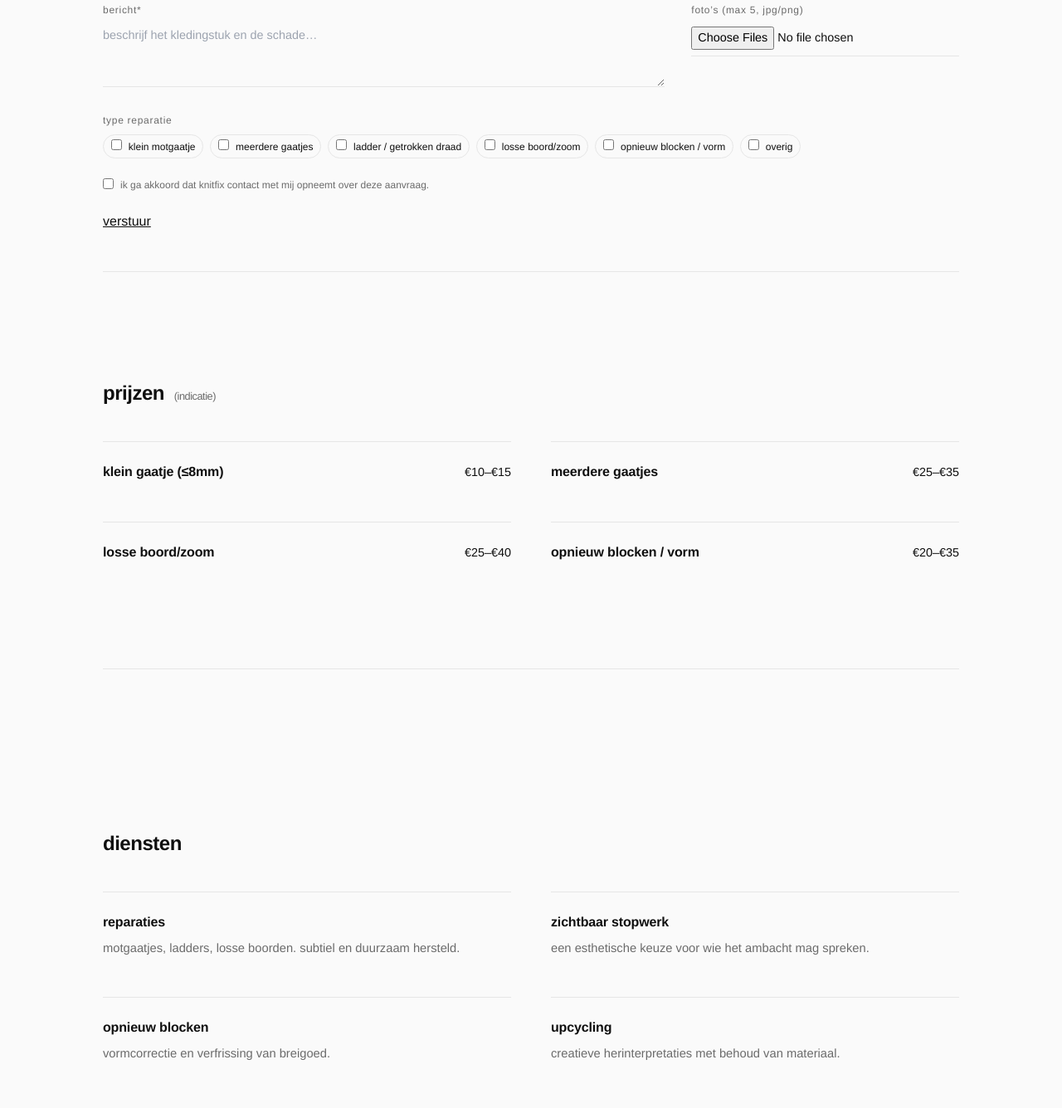
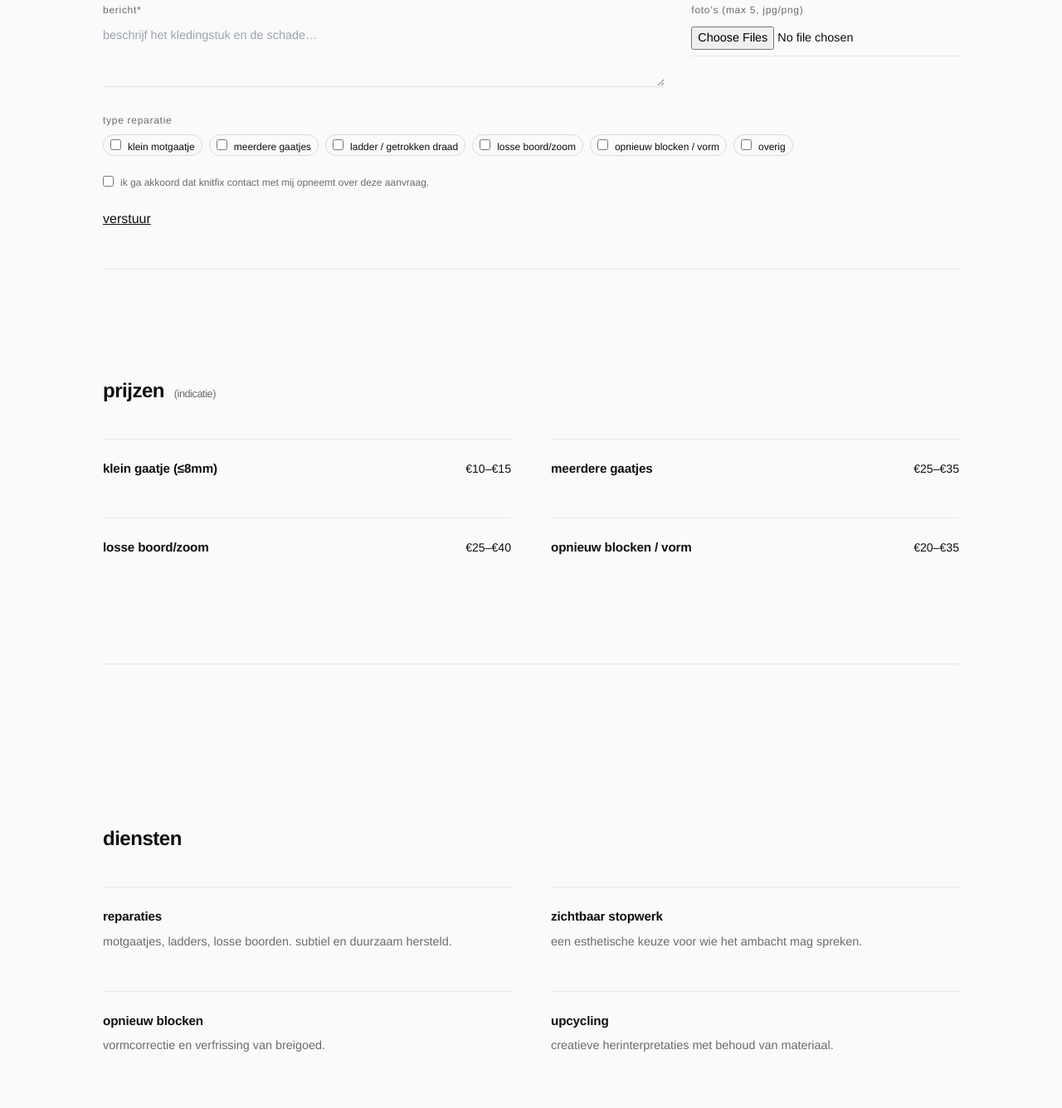
Before and after one commit to alejandrxmh/knitfix-static, a plain HTML site: page index.html in a window 1280 px wide. Shown: the part 364-1700 px from the top of the page at 83% size. Drawn offline with nearby package versions, Linux system fonts and the light colour scheme; a web font is replaced by a local one.

Commit message:
Update index.html

```diff
--- a/index.html
+++ b/index.html
@@ -24,6 +24,11 @@
   <style>
     html { scroll-behavior:smooth; text-transform:lowercase; }
     body { background:#fafafa; color:#0f0f0f; font-family:'Futura PT',sans-serif; }
+    /* header nav spacing (more separation) */
+    header nav { gap: 1.75rem; }
+    /* was 1rem or similar */
+    @media (min-width: 768px){ header nav { gap: 2rem; } }
+
 
     /* global rhythm */
     .maxw { max-width:1080px }
@@ -32,12 +37,18 @@
 
     /* header */
     header h1 { font-size:1.2rem; letter-spacing:-0.03em; font-weight:700; }
+/* label same visual size as pills */
+.form-label { font-size: .75rem; letter-spacing: .06em; color: #6b6b6b; }
 
-    /* pills — smaller + match title size */
-    .pill{
-      border:1px solid #e6e6e6; border-radius:9999px;
-      padding:.28rem .55rem; font-size:.75rem; /* ↓ smaller */
-    }
+/* smaller, tidy pills */
+.pill{
+  border:1px solid rgba(39,39,39,.15);
+  border-radius:9999px;
+  padding:.26rem .5rem;      /* a touch smaller */
+  font-size:.75rem;          /* matches label height better */
+  line-height:1;
+}
+
 
     /* transparent, underline-only form */
     .form-label{ font-size:.75rem; letter-spacing:.06em; color:#6b6b6b; } /* ↑ a bit bigger for clarity */
@@ -50,13 +61,17 @@
     .sectitle small{ font-weight:400; font-size:.8rem; color:#6b6b6b; margin-left:.35rem } /* (indicatie) smaller */
 
     /* sizing tweaks requested */
-    /* pricing row text smaller */
-    .price-title { font-size:1rem; font-weight:600; letter-spacing:-0.01em; }  /* ~16px */
-    .price-amt   { font-size:.9rem; }                                         /* ~14-15px */
+    /* pricing rows */
+.price-title { font-size: .95rem; font-weight: 600; letter-spacing: -0.01em; }
+.price-amt   { font-size: .88rem; }
 
-    /* services / categories items also smaller */
-    .svc-title { font-size:1rem; font-weight:600; letter-spacing:-0.01em; }   /* ~16px */
-    .svc-copy  { font-size:.92rem; }                                          /* ~15px */
+/* services / categories */
+.svc-title { font-size: .95rem; font-weight: 600; letter-spacing: -0.01em; }
+.svc-copy  { font-size: .9rem; }
+                                         /* ~15px */
+    /* nudge pill row to align baseline with the label if needed */
+#labType + .flex { margin-top: .1rem; }
+
   </style>
 </head>
 
```
